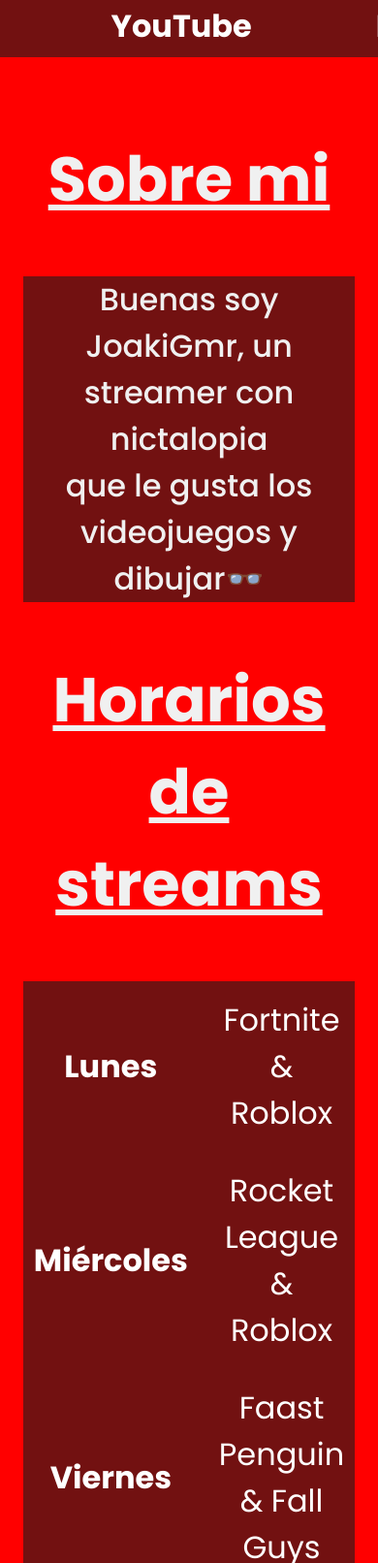
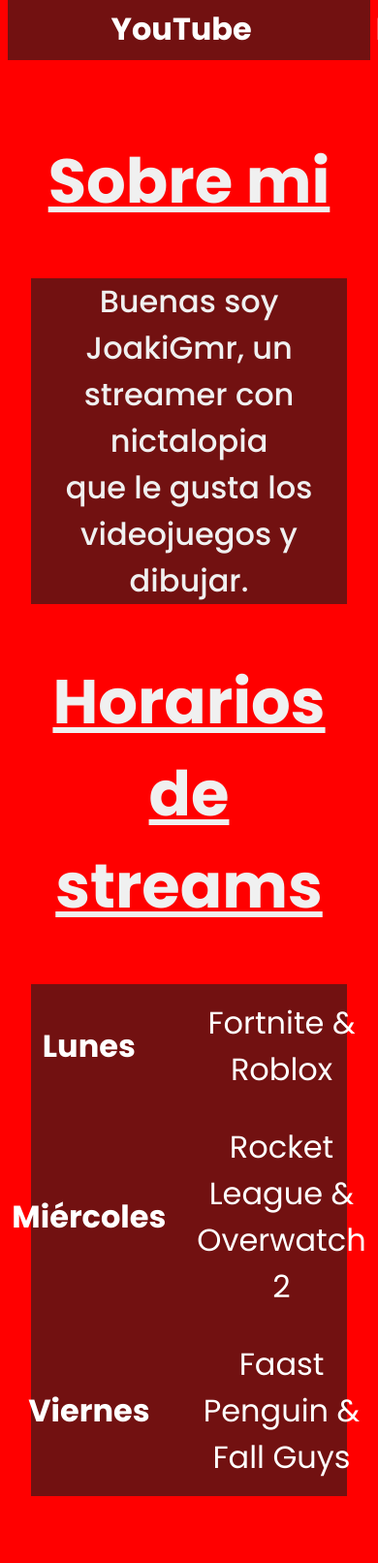
Before and after one commit to matiasperaltaft/Web-Joaki, a plain HTML site: page index.html in a window 390 px wide. Shown: the part 847-2459 px from the top of the page at 97% size. Drawn offline with Linux system fonts and the light colour scheme.

Commit message:
Add files via upload

```diff
--- a/css/estilos.css
+++ b/css/estilos.css
@@ -85,6 +85,13 @@ section {
     list-style-type: none;
 } */
 
+@media (max-width: 600px) {
+    body {
+        font-size: 1rem;
+        padding: 0.5rem;
+    }
+}
+
 table {
     border-collapse: collapse;
     margin: 1.3rem 0;
--- a/index.html
+++ b/index.html
@@ -1,5 +1,5 @@
 <!DOCTYPE html>
-<html lang="en">
+<html lang="es">
 <head>
     <meta charset="UTF-8">
     <meta name="viewport" content="width=device-width, initial-scale=1.0">
@@ -22,7 +22,7 @@
     <main>
         <section>
             <h2>Sobre mi</h2>
-            <p id="sobre-mi">Buenas soy JoakiGmr, un streamer con nictalopia <br> que le gusta los videojuegos y dibujar👓</p>
+            <p id="sobre-mi">Buenas soy JoakiGmr, un streamer con nictalopia <br> que le gusta los videojuegos y dibujar.</p>
 
         </section>
 
@@ -35,7 +35,7 @@
                 </tr>
                 <tr>
                     <td>Miércoles</td>
-                    <td>Rocket League & Roblox</td>
+                    <td>Rocket League & Overwatch 2</td>
                 </tr>
                 <tr>
                     <td>Viernes</td>
```
